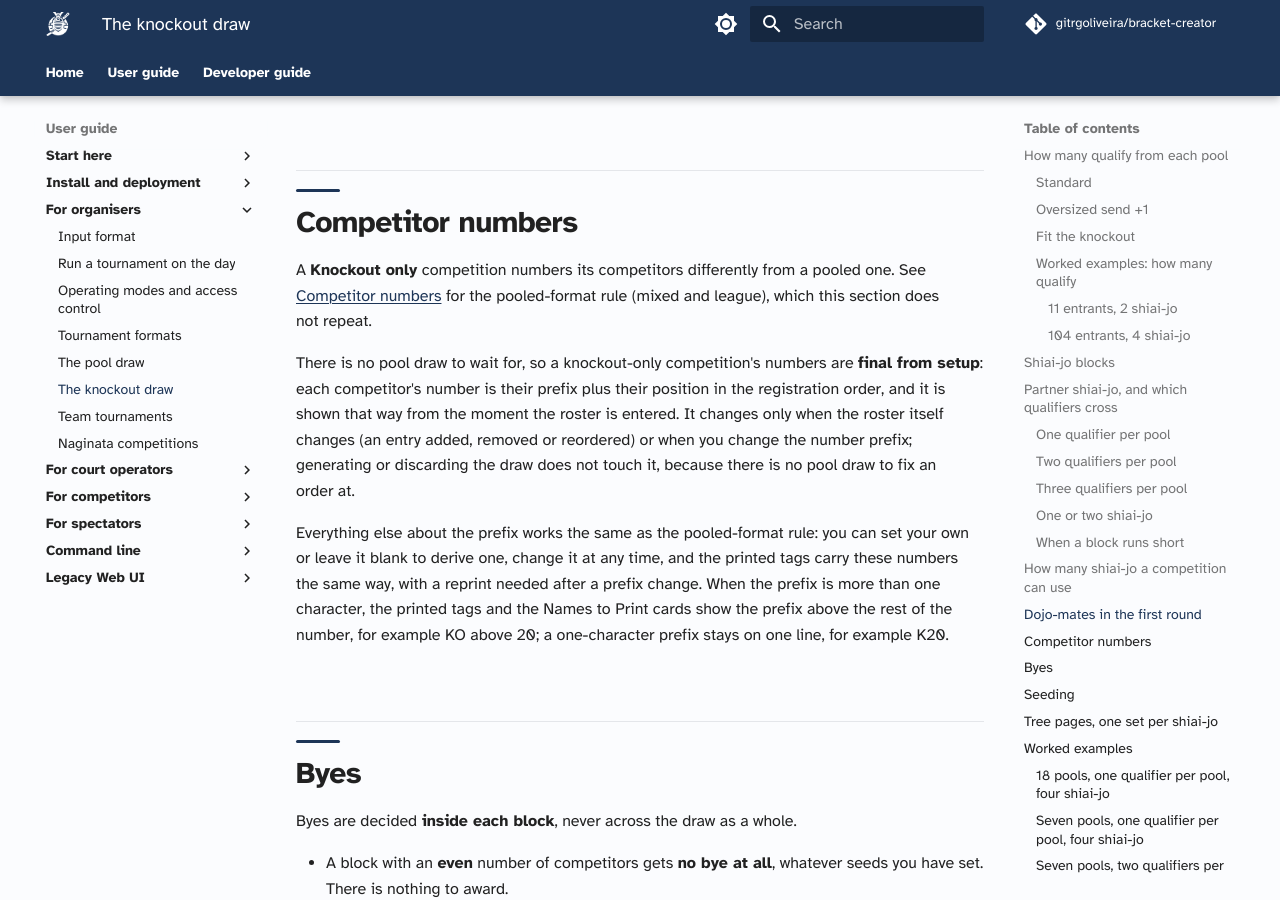
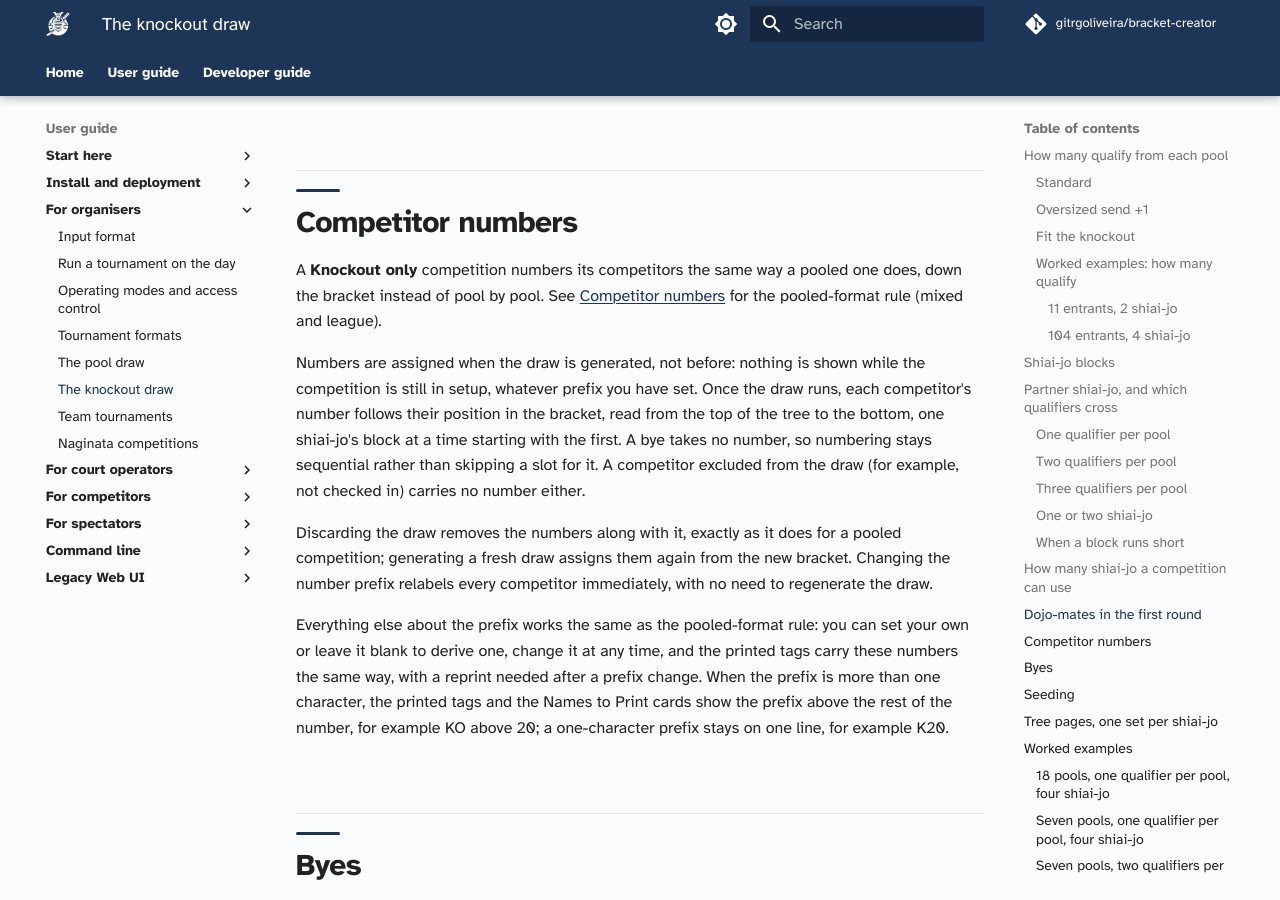
Before and after one commit to gitrgoliveira/bracket-creator, an MkDocs documentation site: the page built from docs/user-guide/organisers/knockout-draw.md, in a window 1280 px wide and 900 px high, scrolled down 7506 px. Built offline with MkDocs 1.6.1 and Material for MkDocs 9.7.7, drawn with Linux system fonts in a browser that asks for light colours; comment, search, counter and statistics services are not loaded.

Commit message:
docs: knockout numbering follows the bracket, not registration order
Updates every doc page that described the old rule ("numbers are
final from setup", "the number IS participant order") to the new one
(bc-pnum ruling 2): a knockout-only competition numbers its
competitors when the draw is generated, following the bracket top to
bottom, exactly the way a pooled competition follows its pools.

- knockout-draw.md's "Competitor numbers" section: numbers appear only
  once the draw runs, follow bracket position, byes take no number,
  discarding the draw removes them, a prefix change relabels
  immediately, and an entrant excluded from the draw has none.
- pool-draw.md and run-tournament.md: restate the one shared rule
  (every competition numbers at the draw, pool by pool or down the
  bracket) rather than describing playoffs as a special case.
- create-playoffs.md: numbers follow the seeded bracket order, not
  the input file's order.
- specs/openapi.yaml: adds Bracket.drawOrder (readOnly) and rewrites
  Player.number's description to match; both schemas previously
  described the retired participant-order rule.
- CLAUDE.md's pool-creation paragraph: replaces the one sentence
  describing a knockout-only competition's numbers as registration
  order with the bracket-position rule.

make docs/build passes (strict mode).

Co-Authored-By: Claude Fable 5.1 <noreply@anthropic.com>

```diff
--- a/docs/user-guide/organisers/knockout-draw.md
+++ b/docs/user-guide/organisers/knockout-draw.md
@@ -145,9 +145,11 @@ Two things it never does. It does not move a **seeded** competitor: seed places
 
 ## Competitor numbers
 
-A **Knockout only** competition numbers its competitors differently from a pooled one. See [Competitor numbers](pool-draw.md#competitor-numbers) for the pooled-format rule (mixed and league), which this section does not repeat.
+A **Knockout only** competition numbers its competitors the same way a pooled one does, down the bracket instead of pool by pool. See [Competitor numbers](pool-draw.md#competitor-numbers) for the pooled-format rule (mixed and league).
 
-There is no pool draw to wait for, so a knockout-only competition's numbers are **final from setup**: each competitor's number is their prefix plus their position in the registration order, and it is shown that way from the moment the roster is entered. It changes only when the roster itself changes (an entry added, removed or reordered) or when you change the number prefix; generating or discarding the draw does not touch it, because there is no pool draw to fix an order at.
+Numbers are assigned when the draw is generated, not before: nothing is shown while the competition is still in setup, whatever prefix you have set. Once the draw runs, each competitor's number follows their position in the bracket, read from the top of the tree to the bottom, one shiai-jo's block at a time starting with the first. A bye takes no number, so numbering stays sequential rather than skipping a slot for it. A competitor excluded from the draw (for example, not checked in) carries no number either.
+
+Discarding the draw removes the numbers along with it, exactly as it does for a pooled competition; generating a fresh draw assigns them again from the new bracket. Changing the number prefix relabels every competitor immediately, with no need to regenerate the draw.
 
 Everything else about the prefix works the same as the pooled-format rule: you can set your own or leave it blank to derive one, change it at any time, and the printed tags carry these numbers the same way, with a reprint needed after a prefix change. When the prefix is more than one character, the printed tags and the Names to Print cards show the prefix above the rest of the number, for example KO above 20; a one-character prefix stays on one line, for example K20.
 
```
Also changed, not shown: CLAUDE.md (+1 -1 lines), docs/user-guide/commands/create-playoffs.md (+2 -0 lines), docs/user-guide/organisers/pool-draw.md (+1 -1 lines), docs/user-guide/organisers/run-tournament.md (+1 -1 lines), 1 other file.
